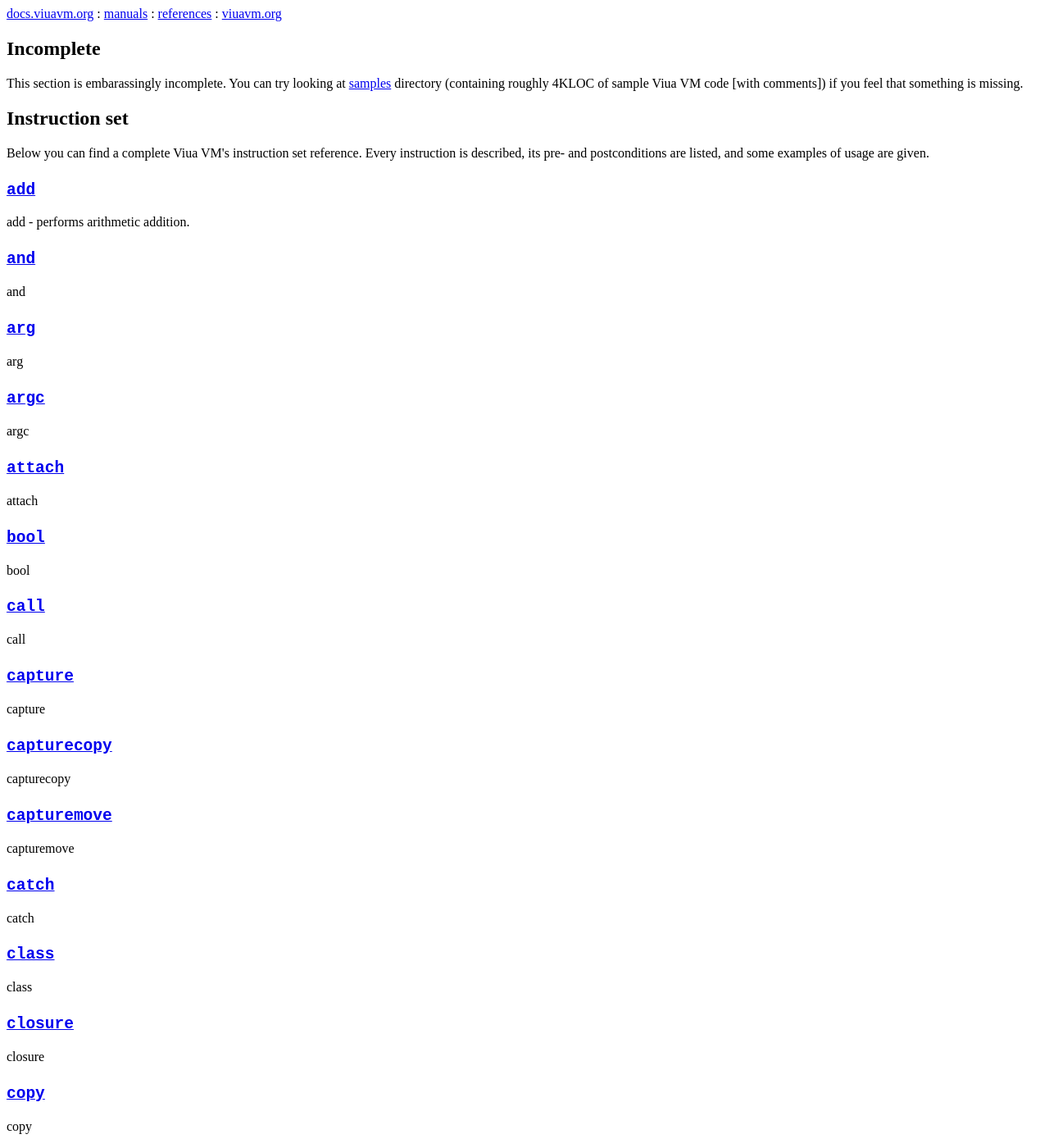
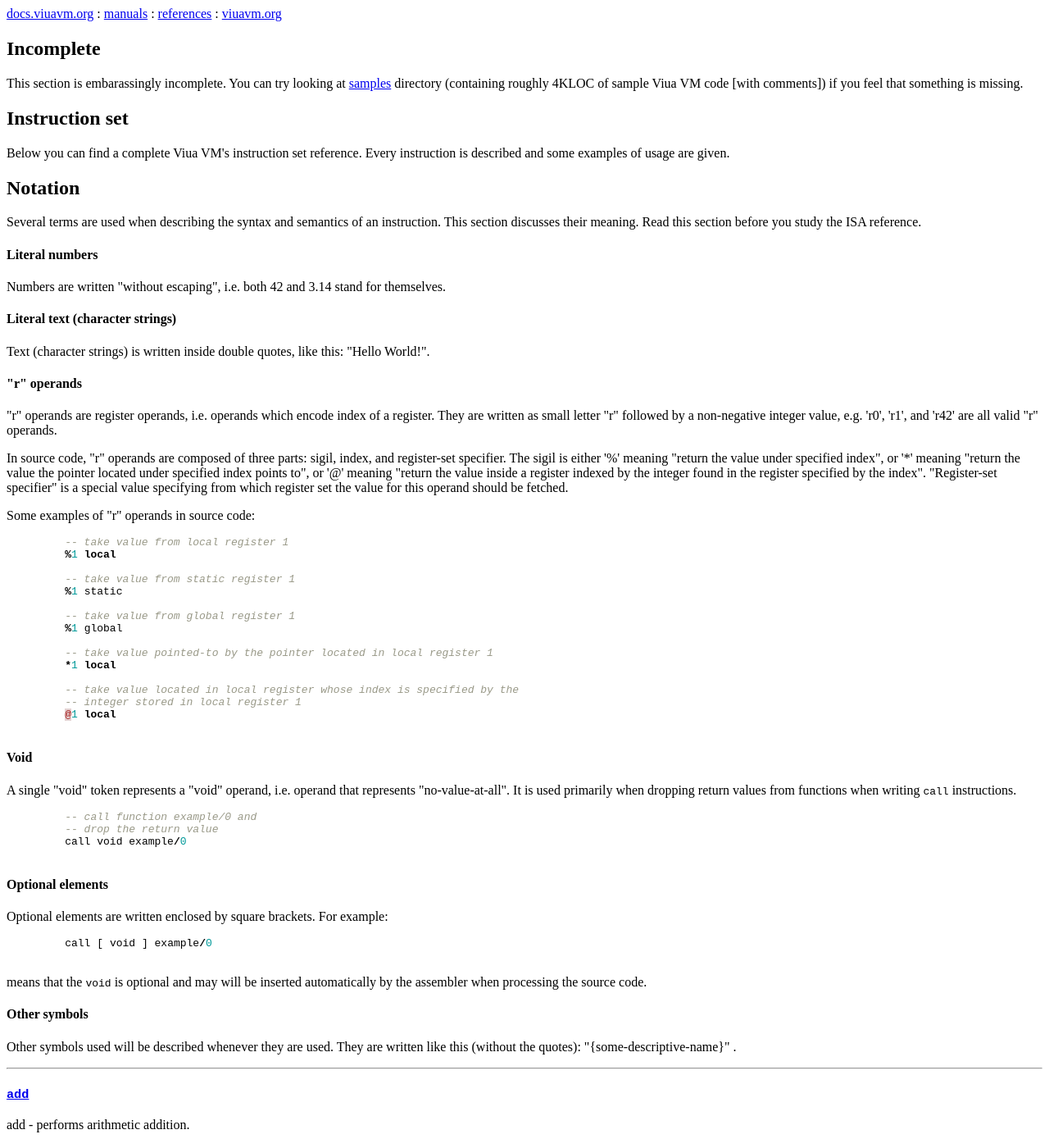
Before and after one commit to marekjm/docs.viuavm.org, a Jekyll site: the page built from isa.html, in a window 1280 px wide and 1400 px high. Shown: the whole window at 82% size. Built offline with Jekyll 4.4.1, drawn with Linux system fonts in a browser that asks for light colours.

Commit message:
Describe notation used when defining syntax of instructions

```diff
--- a/isa.html
+++ b/isa.html
@@ -17,14 +17,98 @@ layout: default
 
     <p class="abstract">
         Below you can find a complete Viua VM's instruction set reference.
-        Every instruction is described, its pre- and postconditions are listed, and some examples of usage are given.
+        Every instruction is described and some examples of usage are given.
     </p>
 </section>
 
+<section class="chapter">
+    <h2> Notation </h2>
+
+    <p>
+        Several terms are used when describing the syntax and semantics of an instruction.
+        This section discusses their meaning.
+        Read this section before you study the ISA reference.
+    </p>
+
+    <h4> Literal numbers </h4>
+
+    <p> Numbers are written "without escaping", i.e. both 42 and 3.14 stand for themselves. </p>
+
+    <h4> Literal text (character strings) </h4>
+
+    <p> Text (character strings) is written inside double quotes, like this: "Hello World!". </p>
+
+    <h4> "r" operands </h4>
+
+    <p>
+        "r" operands are register operands, i.e. operands which encode index of a register.
+        They are written as small letter "r" followed by a non-negative integer value, e.g. 'r0', 'r1', and 'r42' are all valid "r" operands.
+    </p>
+
+    <p>
+        In source code, "r" operands are composed of three parts: sigil, index, and register-set specifier.
+        The sigil is either '%' meaning "return the value under specified index", or
+        '*' meaning "return the value the pointer located under specified index points to", or
+        '@' meaning "return the value inside a register indexed by the integer found in the register specified by the index".
+        "Register-set specifier" is a special value specifying from which register set the value for this operand should be fetched.
+    </p>
+
+    <p> Some examples of "r" operands in source code: </p>
+
+    {% highlight lua %}
+    -- take value from local register 1
+    %1 local
+
+    -- take value from static register 1
+    %1 static
+
+    -- take value from global register 1
+    %1 global
+
+    -- take value pointed-to by the pointer located in local register 1
+    *1 local
+
+    -- take value located in local register whose index is specified by the
+    -- integer stored in local register 1
+    @1 local
+    {% endhighlight %}
+
+    <h4> Void </h4>
+
+    <p>
+        A single "void" token represents a "void" operand, i.e. operand that represents "no-value-at-all".
+        It is used primarily when dropping return values from functions when writing <code>call</code> instructions.
+    </p>
+
+    {% highlight lua %}
+    -- call function example/0 and
+    -- drop the return value
+    call void example/0
+    {% endhighlight %}
+
+    <h4> Optional elements </h4>
+
+    <p> Optional elements are written enclosed by square brackets. For example: </p>
+
+    {% highlight lua %}
+    call [ void ] example/0
+    {% endhighlight %}
+
+    <p> means that the <code>void</code> is optional and may will be inserted automatically by the assembler when processing the source code. </p>
+
+    <h4> Other symbols </h4>
+
+    <p>
+        Other symbols used will be described whenever they are used.
+        They are written like this (without the quotes): "{some-descriptive-name}" .
+    </p>
+</section>
+
+<hr>
 
 {% for art in site.isa %}
 <section class="chapter">
-    <h2> <code> <a href="{{ art.url }}">{{ art.title }}</a> </code> </h2>
+    <h3> <code> <a href="{{ art.url }}">{{ art.title }}</a> </code> </h3>
     <p class="summary"> {{ art.summary }} </p>
 </section>
 {% endfor %}
```
